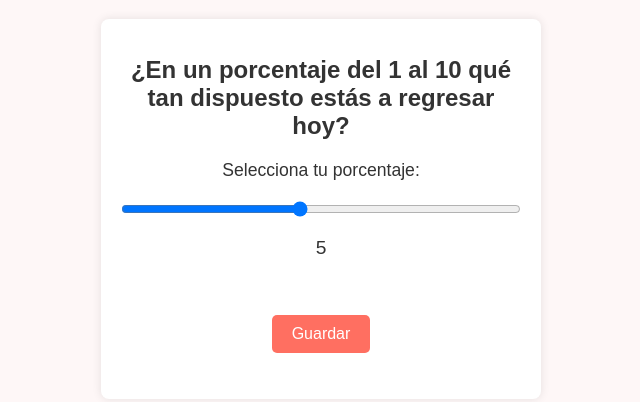
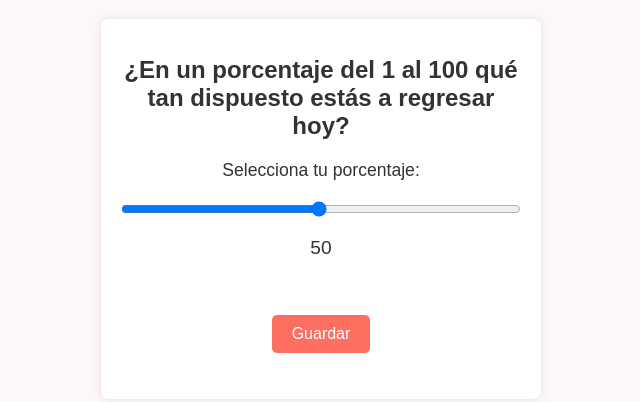
Before and after one commit to nicolle2006/amor, a plain HTML site: page index.html in a window 1280 px wide. Shown: the part 191-593 px from the top of the page, without its empty margins (319-959 px from the left). Drawn offline with Linux system fonts and the light colour scheme.

Commit message:
Update index.html

```diff
--- a/index.html
+++ b/index.html
@@ -77,11 +77,11 @@
 </head>
 <body>
     <div class="container">
-        <h1>¿En un porcentaje del 1 al 10 qué tan dispuesto estás a regresar hoy?</h1>
+        <h1>¿En un porcentaje del 1 al 100 qué tan dispuesto estás a regresar hoy?</h1>
         <form id="surveyForm">
             <label for="porcentaje_amor">Selecciona tu porcentaje:</label>
-            <input type="range" id="porcentaje_amor" name="porcentaje_amor" min="1" max="10" step="1" value="5">
-            <output id="rangeValue">5</output>
+            <input type="range" id="porcentaje_amor" name="porcentaje_amor" min="1" max="100" step="1" value="50">
+            <output id="rangeValue">50</output>
             <br><br>
             <button type="submit">Guardar</button>
         </form>
```
